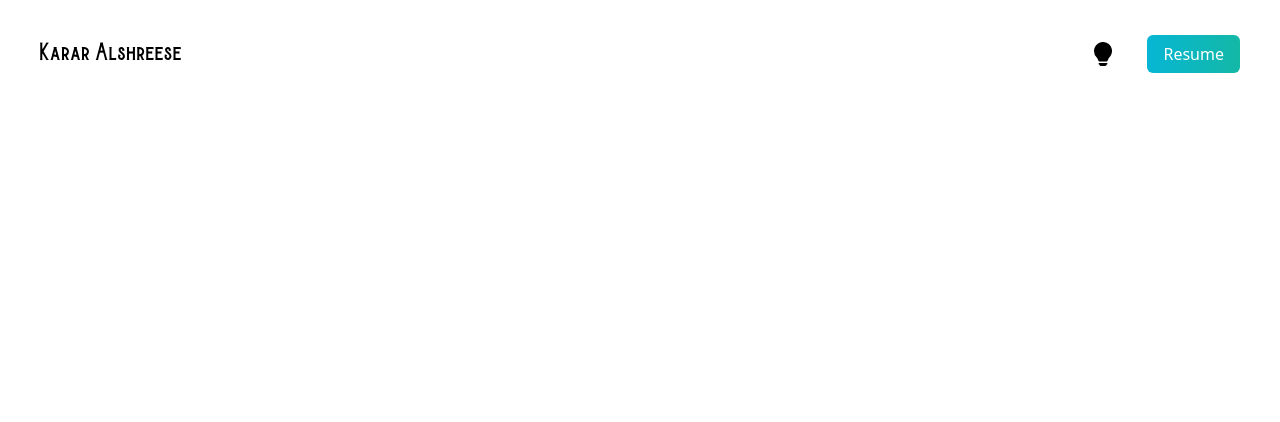
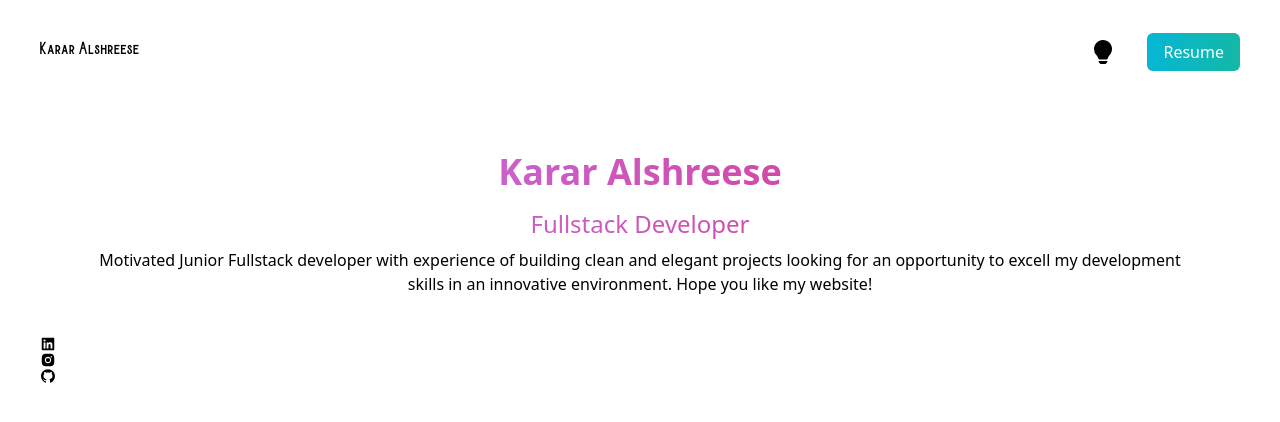
Before and after one commit to KararAlsh/react-portfolio, a Next.js app: page / in a window 1280 px wide. Shown: the top 422 px of the page. Built offline with nearby package versions, Linux system fonts and the light colour scheme.

Commit message:
Wrote short "intro", also designed fonts and color of it

```diff
--- a/pages/index.js
+++ b/pages/index.js
@@ -14,7 +14,7 @@ export default function Home() {
       <main className=' bg-white px-10 '>
         <section className='min-h-screen'>
           <nav className='py-10 mb 12 flex justify-between'>
-            <h1 className=' text-xl font-burtons'>Karar Alshreese</h1>
+            <h1 className=' text-sm font-burtons'>Karar Alshreese</h1>
             <ul className=' flex items-center'>
               <li>
                 <BsLightbulbFill className='cursor-pointer text-2xl'/>
@@ -26,6 +26,18 @@ export default function Home() {
               </li>
             </ul>
           </nav>
+          <div className='text-center p-10'>
+            <h2 className='py-2 font-extrabold text-transparent text-4xl bg-clip-text bg-gradient-to-r from-purple-400 to-pink-600'>Karar Alshreese</h2>
+            <h3 className='py-2 text-transparent text-2xl bg-clip-text bg-gradient-to-r from-purple-400 to-pink-600'>Fullstack Developer</h3>
+            <p>
+              Motivated Junior Fullstack developer with experience of building clean and elegant projects looking for an opportunity to excell my development skills in an innovative environment. Hope you like my website!
+            </p>
+          </div>
+          <div>
+            <AiFillLinkedin/>
+            <AiFillInstagram/>
+            <AiFillGithub/>
+          </div>
         </section>
       </main>
     </div>
```
